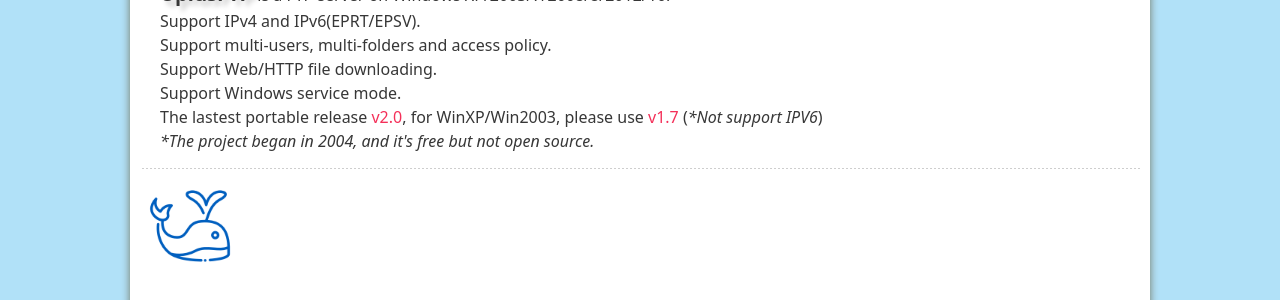
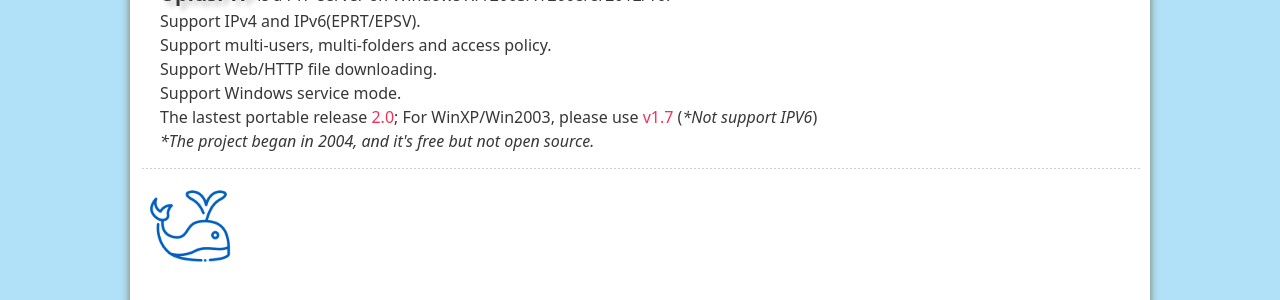
Before and after one commit to uplusware/uplusware.github.io, a Jekyll site: the page index.html, which Jekyll copies as it is, in a window 1280 px wide. Shown: the part 953-1253 px from the top of the page. Built offline with Jekyll 4.4.1, drawn with Linux system fonts in a browser that asks for light colours.

Commit message:
Update index.html

```diff
--- a/index.html
+++ b/index.html
@@ -59,7 +59,7 @@
             		<li>Support multi-users, multi-folders and access policy.</li>
 			<li>Support Web/HTTP file downloading.</li>
 			<li>Support Windows service mode.</li>
-			<li>The lastest portable release <a href="/projects/uplusftp/UplusFTPServer-2.0.zip">v2.0</a>, for WinXP/Win2003, please use <a href="https://github.com/uplusware/uplusware.github.io/blob/master/projects/uplusftp/UplusFTPServer-1.7.3.3.zip">v1.7</a> (<i>*Not support IPV6</i>)</li>
+			<li>The lastest portable release <a href="/projects/uplusftp/UplusFTPServer-2.0.zip">2.0</a>; For WinXP/Win2003, please use <a href="https://github.com/uplusware/uplusware.github.io/blob/master/projects/uplusftp/UplusFTPServer-1.7.3.3.zip">v1.7</a> (<i>*Not support IPV6</i>)</li>
 			<li><i>*The project began in 2004, and it's free but not open source.</i></li>
 		</ul>
 
```
